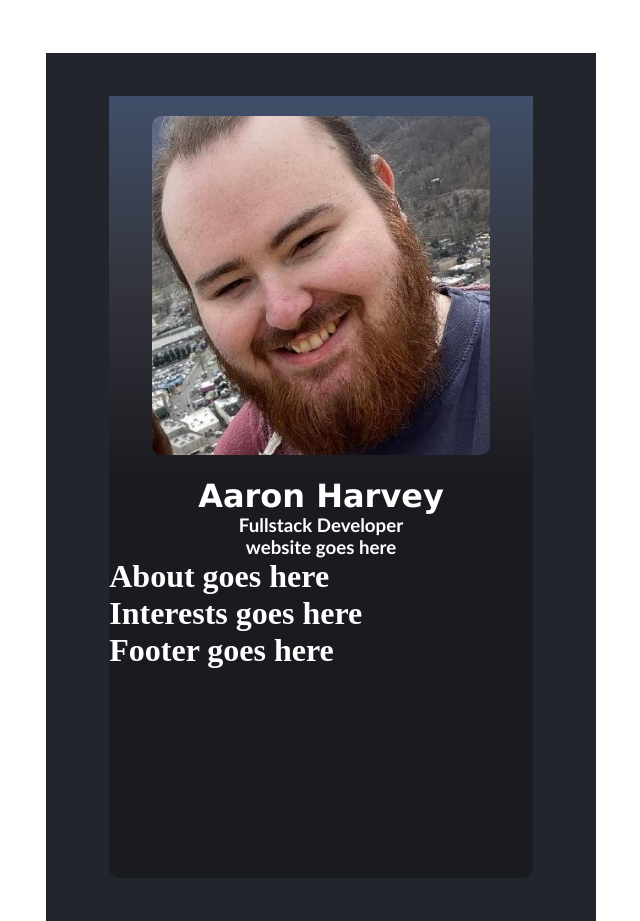
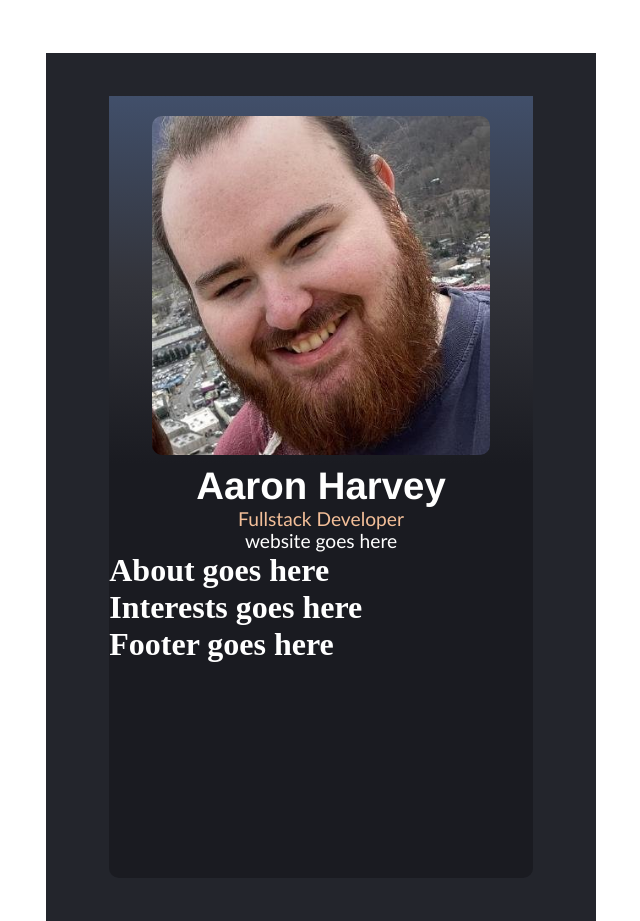
Before and after one commit to AaronJHarvey/React-Digital-Business-Card, a React (Vite) app: page / in a window 1280 px wide. Shown: the whole page, without its empty margins (19-659 px from the left). Built offline with nearby package versions, Linux system fonts and the light colour scheme.

Commit message:
Styles text for #info-text

```diff
--- a/src/index.css
+++ b/src/index.css
@@ -36,17 +36,23 @@
 
 #info-photo-container > #photo {
 	width: 80%;
-	margin: 20px auto;
+	margin: 20px auto 5px;
 	border-radius: 10px;
 }
 
 #info-text {
 	background-color: #1a1b21;
-	line-height: 35px;
-	font-family: Verdana, Geneva, Tahoma, sans-serif;
+	font-size: 1.2rem;
+	font-family: 'Franklin Gothic Medium', 'Arial Narrow', Arial, sans-serif;
 }
 
 #info-text > h3 {
 	line-height: 22px;
 	font-family: 'Gill Sans', 'Gill Sans MT', Calibri, 'Trebuchet MS', sans-serif;
+	font-weight: 400;
+	font-size: 1.2rem;
 }
+
+#info-text > :nth-child(2) {
+	color: #f3bf99;
+}
```
